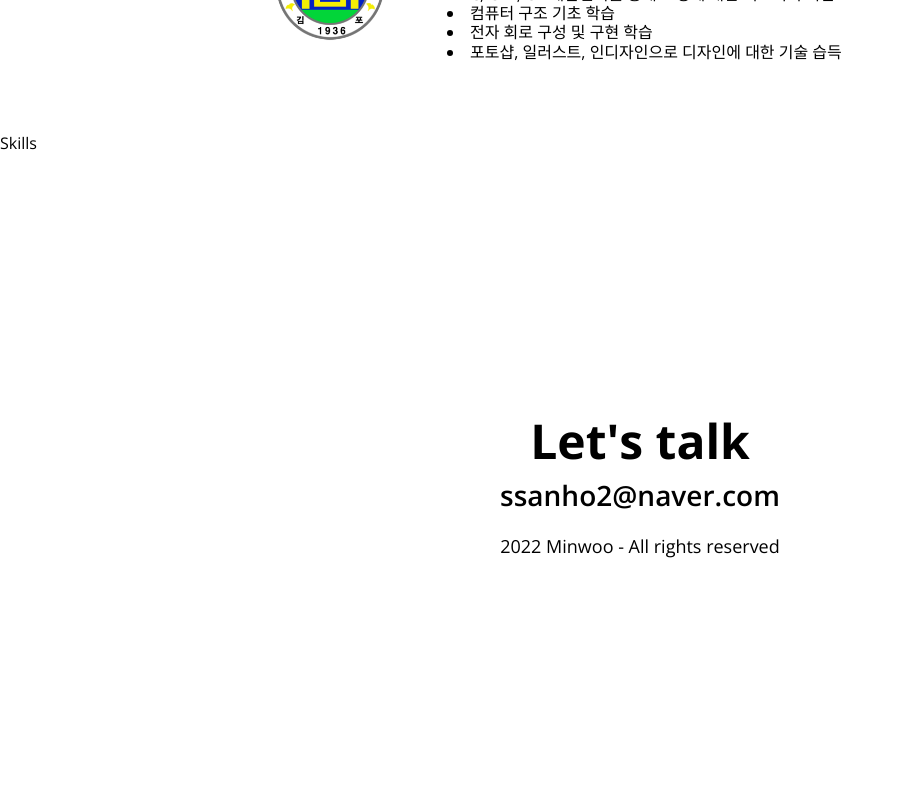
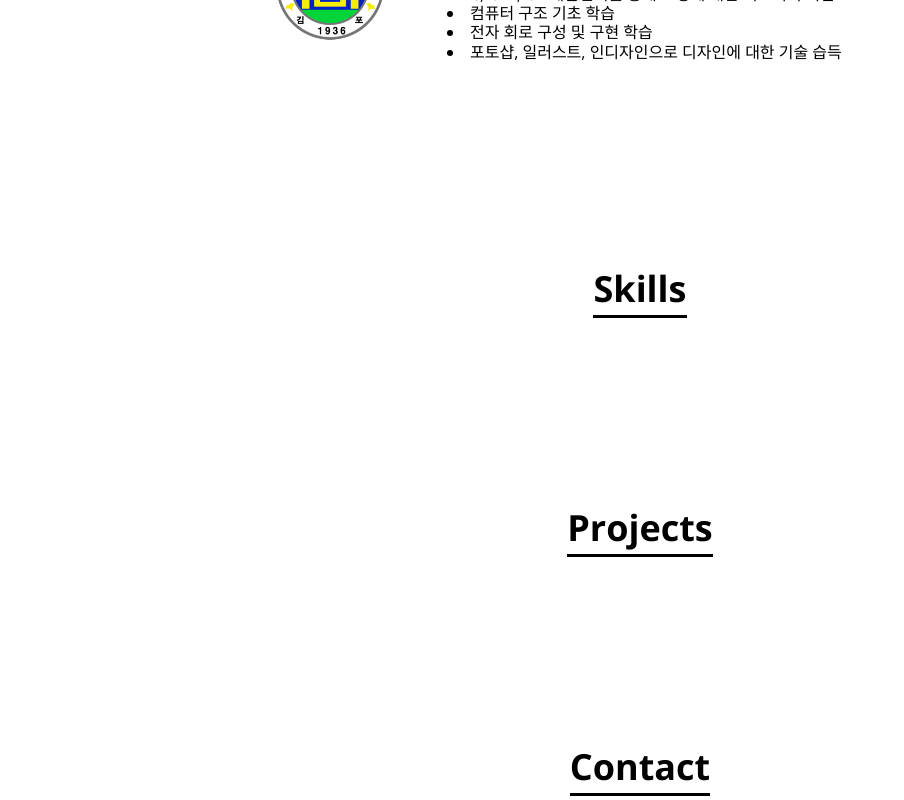
Before and after one commit to homile/TypeScript-Portfolio, a React (Create React App) app in the folder ts-portfolio/: page / in a window 1280 px wide. Shown: the part 1520-2320 px from the top of the page, without its empty margins (0-904 px from the left). Before the commit the page ends 2129 px from the top, so only its background shows below. Built offline with nearby package versions, Linux system fonts and the light colour scheme; some icons are missing.

Commit message:
feat:기본 베이스 틀구성(Skills, Projects, Contact)

```diff
--- a/ts-portfolio/src/components/Contact.tsx
+++ b/ts-portfolio/src/components/Contact.tsx
@@ -1,10 +1,25 @@
 import React from 'react';
+import styled from 'styled-components';
+import Title from './ui/Title';
 
 const Contact = () => {
   return (
-    <section id="contact" className="section">
-    </section>
+    <ContactSection>
+      <Title title="Contact" />
+    </ContactSection>
   );
 };
 
 export default Contact;
+
+const ContactSection = styled.section`
+  display: flex;
+  justify-content: center;
+  flex-direction: column;
+  align-items: center;
+  width: 100vw;
+  height: 100%;
+  padding: 40px;
+  padding-top: 120px;
+  text-align: center;
+`;
--- a/ts-portfolio/src/components/Projects.tsx
+++ b/ts-portfolio/src/components/Projects.tsx
@@ -1,6 +1,7 @@
 import React from 'react';
 import styled from 'styled-components';
 import { communitySite, portfolio_site } from '../assets/img/projects/index';
+import Title from './ui/Title';
 
 interface projectsArr {
   mode: string;
@@ -29,11 +30,22 @@ const Projects = () => {
   ];
 
   return (
-    <WorkSection className="section">
+    <WorkSection>
+      <Title title="Projects" />
     </WorkSection>
   );
 };
 
 export default Projects;
 
-const WorkSection = styled.section``;
+const WorkSection = styled.section`
+  display: flex;
+  justify-content: center;
+  flex-direction: column;
+  align-items: center;
+  width: 100vw;
+  height: 100%;
+  padding: 40px;
+  padding-top: 120px;
+  text-align: center;
+`;
--- a/ts-portfolio/src/components/Skills.tsx
+++ b/ts-portfolio/src/components/Skills.tsx
@@ -1,7 +1,25 @@
 import React from 'react';
+import styled from 'styled-components';
+import Title from './ui/Title';
 
 const Skills = () => {
-  return <div>Skills</div>;
+  return (
+    <SkillsSection>
+      <Title title="Skills" />
+    </SkillsSection>
+  );
 };
 
 export default Skills;
+
+const SkillsSection = styled.section`
+  display: flex;
+  justify-content: center;
+  flex-direction: column;
+  align-items: center;
+  width: 100vw;
+  height: 100%;
+  padding: 40px;
+  padding-top: 120px;
+  text-align: center;
+`;
```
